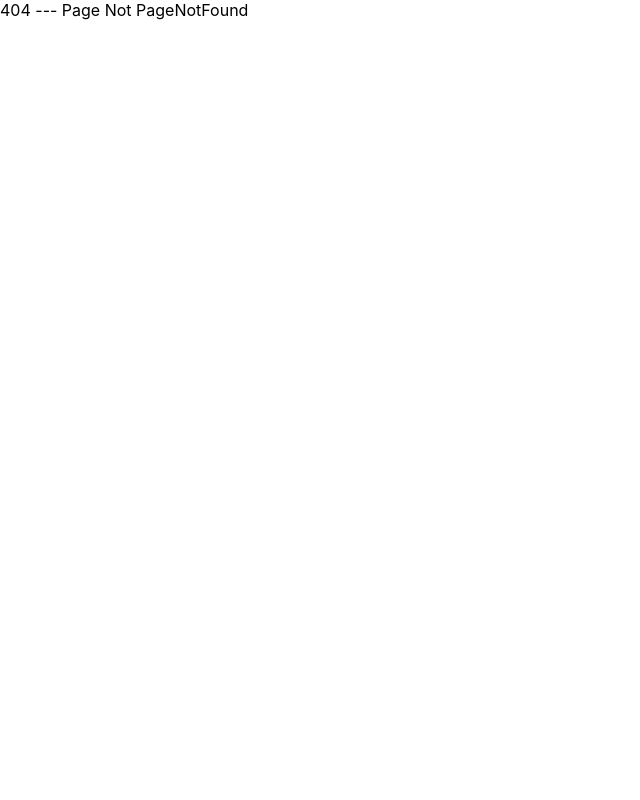
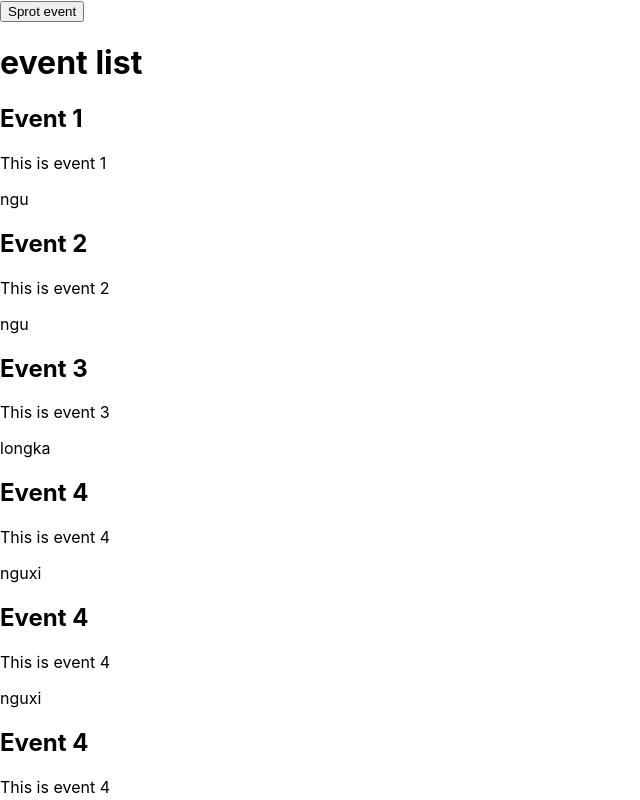
Before and after one commit to longtran2612/Jetudie-NextJs, a Next.js app: page /events in a window 1280 px wide. Before the commit this address had no page. Shown: the top 800 px of the page, without its empty margins (0-640 px from the left). Built offline with nearby package versions, Linux system fonts and the light colour scheme; data requests are answered from the project's data file.

Commit message:
++ router ,fetch

```diff
--- a/db.json
+++ b/db.json
@@ -57,6 +57,62 @@
             "title": "Dashboard 1",
             "description": "This is dashboard 1",
             "category": "ngu"
-        }
+        },
+
+        "events":[
+            {
+                "id": 1,
+                "title": "Event 1",
+                "description": "This is event 1",
+                "category": "ngu"
+            },
+            {
+                "id": 2,
+                "title": "Event 2",
+                "description": "This is event 2",
+                "category": "ngu"
+            },
+            {
+                "id": 3,
+                "title": "Event 3",
+                "description": "This is event 3",
+                "category": "longka"
+            },
+            {
+                "id": 4,
+                "title": "Event 4",
+                "description": "This is event 4",
+                "category": "nguxi"
+            }
+            ,
+            {
+                "id": 5,
+                "title": "Event 4",
+                "description": "This is event 4",
+                "category": "nguxi"
+            }
+            ,
+            {
+                "id": 6,
+                "title": "Event 4",
+                "description": "This is event 4",
+                "category": "nguxi"
+            }
+            ,
+            {
+                "id": 4,
+                "title": "Event 4",
+                "description": "This is event 4",
+                "category": "nguxi"
+            }
+            ,
+            {
+                "id": 7,
+                "title": "Event 4",
+                "description": "This is event 4",
+                "category": "nguxi"
+            }
+
+        ]
 
 }
--- a/package.json
+++ b/package.json
@@ -12,7 +12,8 @@
   "dependencies": {
     "next": "12.2.3",
     "react": "18.2.0",
-    "react-dom": "18.2.0"
+    "react-dom": "18.2.0",
+    "swr": "^1.3.0"
   },
   "devDependencies": {
     "eslint": "8.21.0",
--- /dev/null
+++ b/pages/events/index.js
@@ -0,0 +1,47 @@
+import { useRouter } from 'next/router'
+import { useState } from 'react'
+
+
+export default function Events({ events }) {
+    const router = useRouter()
+    const [selectedEvent, setSelectedEvent] = useState(events)
+    const fetchSport = async () => {
+        const res = await fetch(`http://localhost:4000/events?category=ngu`)
+        const data = await res.json()
+        setSelectedEvent(data)
+        router.push('/events?category=ngu',undefined,{ shallow: true })
+
+
+    }
+    return (
+        <>
+            <button onClick={fetchSport}>Sprot event</button>
+            <h1>event list</h1>
+            {
+                selectedEvent.map((event) => {
+                    return (<div key={event.id}>
+                        <h2>{event.title}</h2>
+                        <p>{event.description}</p>
+                        <p>{event.category}</p>
+                    </div>
+                    )
+                })
+            }
+
+        </>
+    )
+}
+
+export async function getServerSideProps(context) {
+    const query = context.query
+    const category = query.category
+    const queryString = category ? `category=ngu` : ''
+    const res = await fetch(`http://localhost:4000/events?${queryString}`)
+    const data = await res.json()
+
+    return {
+        props: {
+            events: data
+        }
+    }
+}
```
Also changed, not shown: pages/dashboard-swr.js (added, +26 -0 lines), 1 other file (tests, documents, lock files or other folders).
